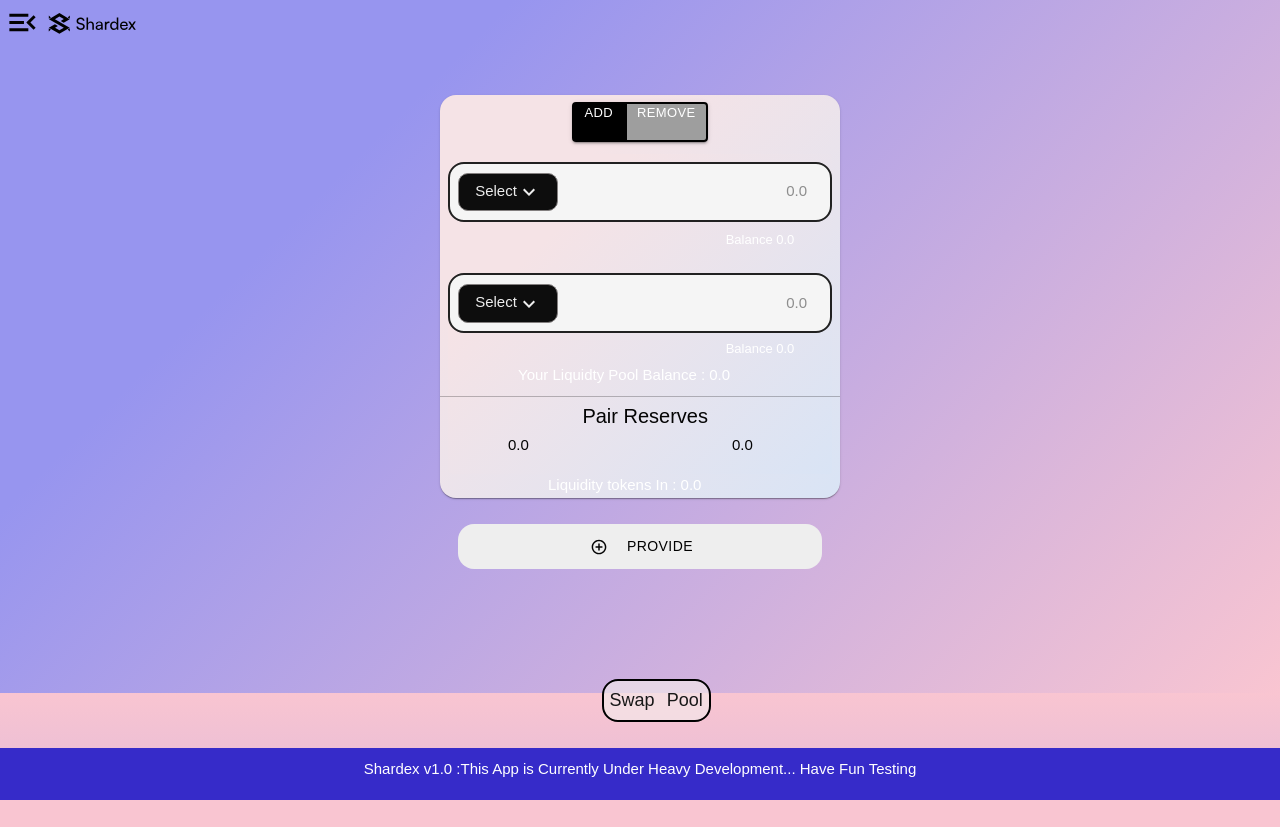
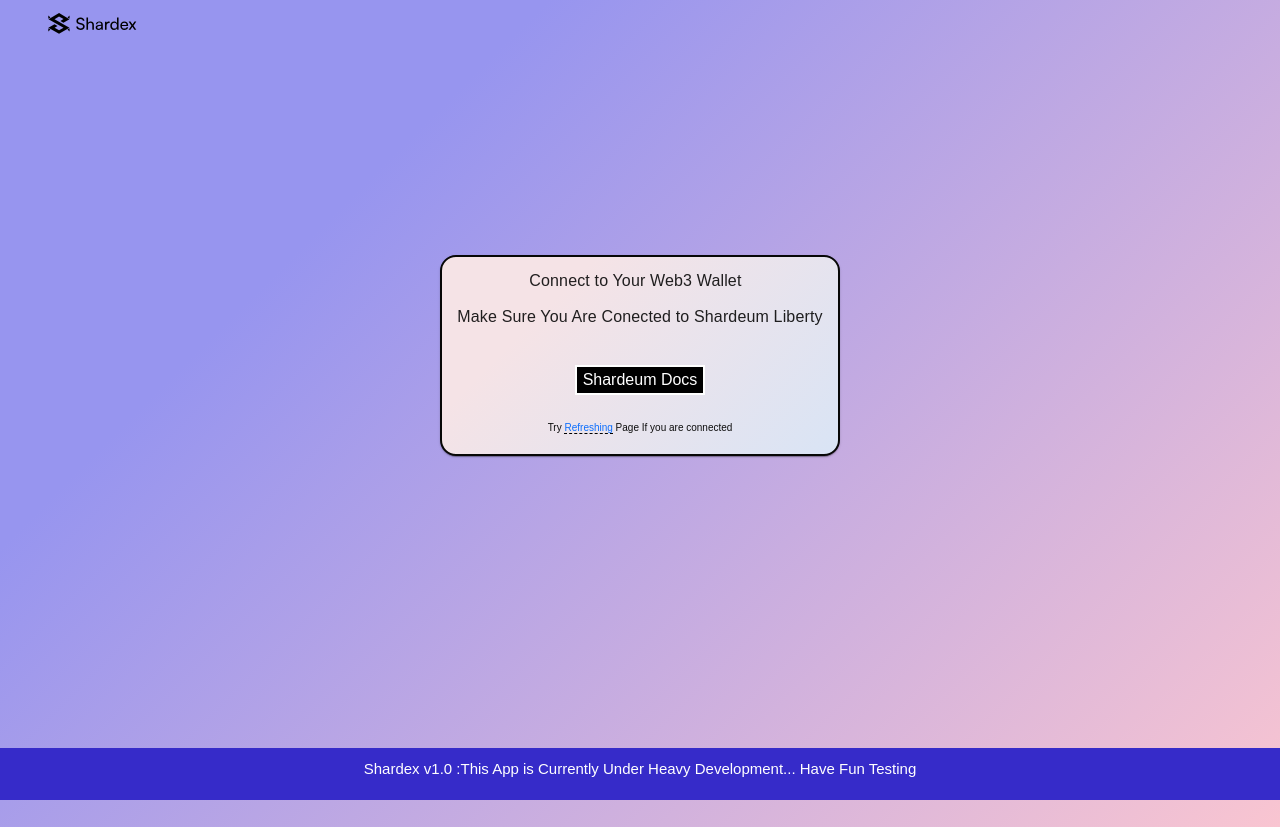
Before and after one commit to tharunrai14/shardex-app-xyz, a React (Create React App) app: page /Liquidity in a window 1280 px wide. Before the commit the page ends 800 px from the top, so only its background shows below. Built offline with nearby package versions, Linux system fonts and the light colour scheme; a web font is replaced by a local one.

Commit message:
changedfrontend2

```diff
--- a/src/network.js
+++ b/src/network.js
@@ -134,8 +134,8 @@
 
   return (
     <>
-      {isConnected && renderNotConnected()}
-      {!isConnected && <div> {props.render(network)}</div>}
+      {!isConnected && renderNotConnected()}
+      {isConnected && <div> {props.render(network)}</div>}
     </>
   );
 };
--- a/src/sidebar/sb.css
+++ b/src/sidebar/sb.css
@@ -101,6 +101,3 @@
       text-decoration: dashed underline 2px ;
       text-transform: capitalize;
     }
-    p{
-        color: #fff;
-    }
--- a/src/sidebar/sidebar.js
+++ b/src/sidebar/sidebar.js
@@ -27,7 +27,7 @@
                      <li><span id="s3"><a>Farms</a>
                      </span> </li>
         </span>
-        <p>gjgjkg</p>
+
       </nav>
     );
   }
```
Also changed, not shown: src/App.css (line endings or trailing spaces).
